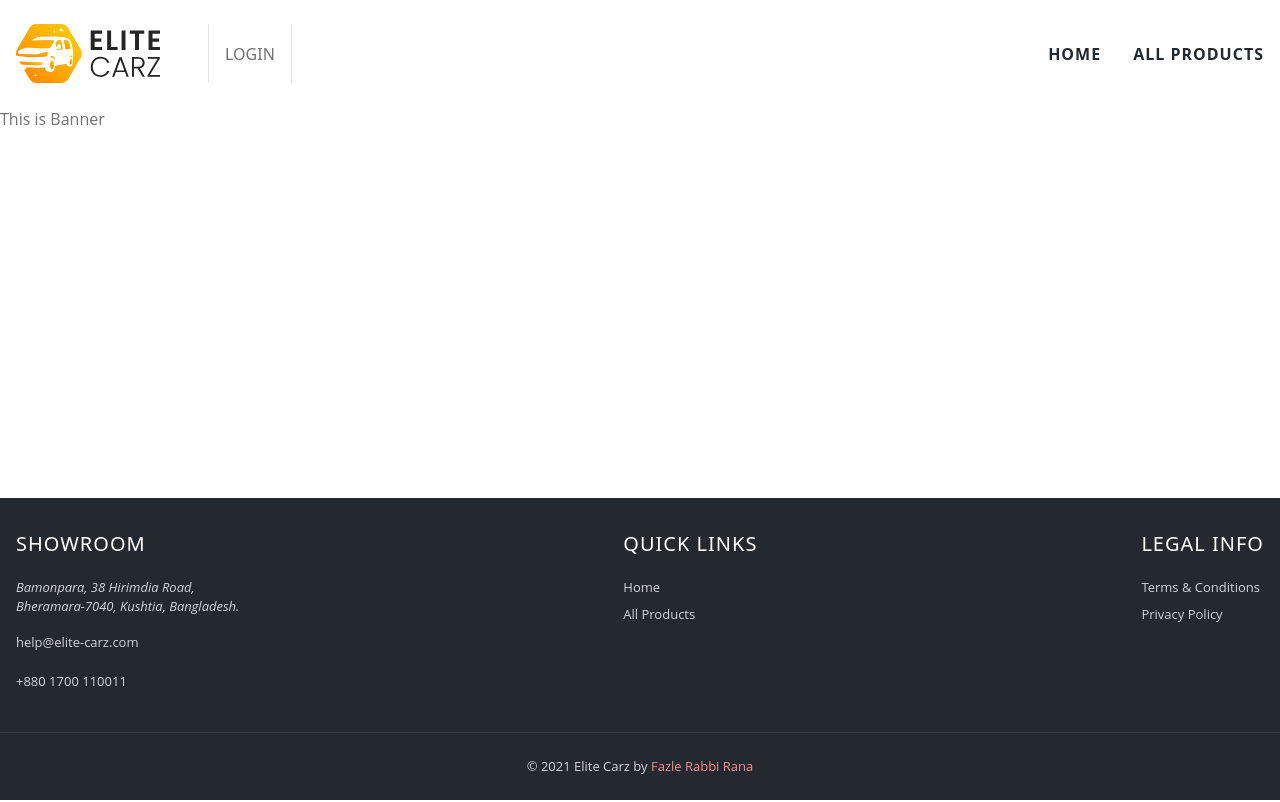
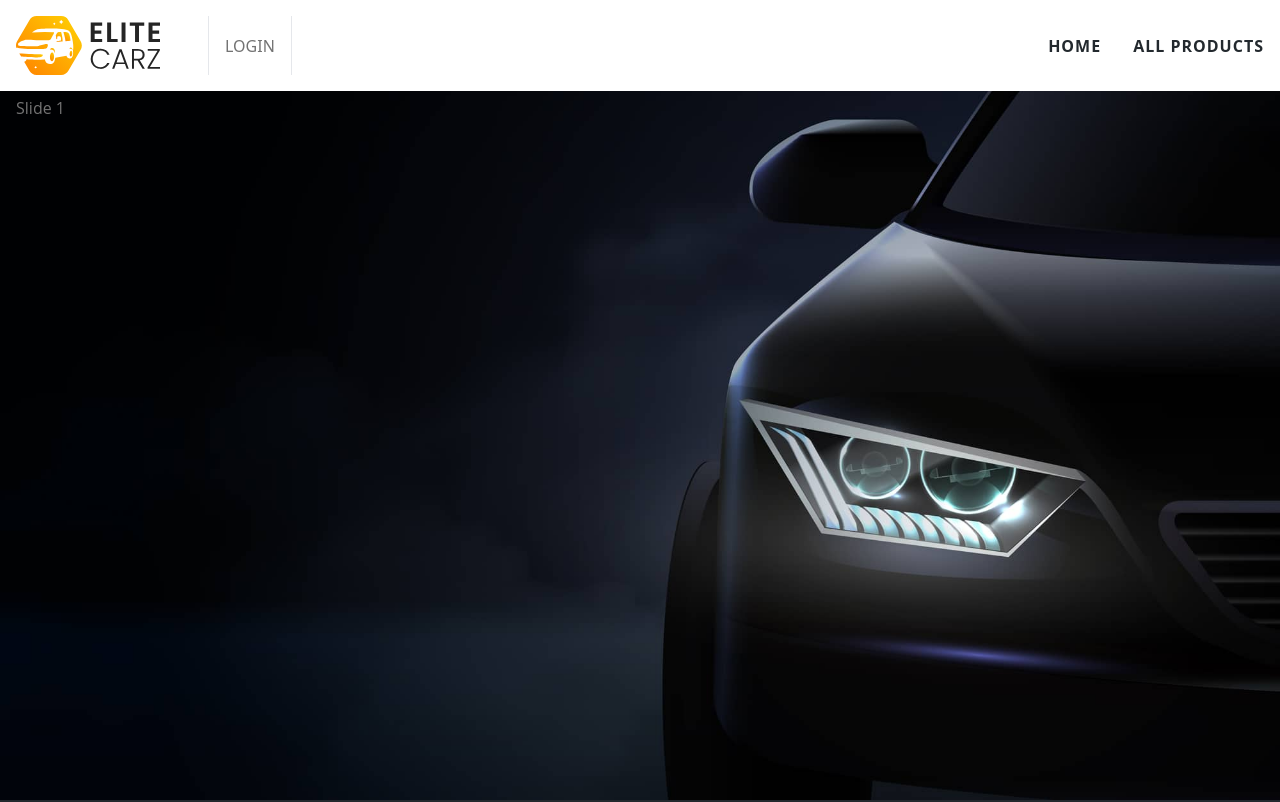
Before and after one commit to FazleRabbiRana/elite-carz-react-client-side, a React (Create React App) app: page / in a window 1280 px wide. Shown: the top 802 px of the page. Built offline with nearby package versions, Linux system fonts and the light colour scheme; no server answers.

Commit message:
home banner added

```diff
--- a/package.json
+++ b/package.json
@@ -17,7 +17,7 @@
     "react-router-dom": "^5.3.0",
     "react-scripts": "4.0.3",
     "react-scroll-up-button": "^1.6.4",
-    "swiper": "^7.2.0",
+    "swiper": "^6.8.4",
     "web-vitals": "^1.0.1"
   },
   "scripts": {
--- a/src/Pages/Home/Banner/Banner.js
+++ b/src/Pages/Home/Banner/Banner.js
@@ -1,9 +1,31 @@
 import React from 'react';
+import { Swiper, SwiperSlide } from 'swiper/react';
+import 'swiper/swiper-bundle.min.css';
+import 'swiper/swiper.min.css';
+import banner1 from '../../../images/banner/banner-bg-1.jpg';
+import banner2 from '../../../images/banner/banner-bg-2-1.jpg';
 
 const Banner = () => {
 	return (
-		<section id="home_banner">
-			This is Banner
+		<section id="home_banner" className="h-screen pt-16 md:pt-20">
+			<Swiper
+				spaceBetween={0}
+				slidesPerView={1}
+				onSlideChange={() => console.log('slide change')}
+				onSwiper={swiper => console.log(swiper)}
+				className="h-full"
+			>
+				<SwiperSlide style={{backgroundImage: `url(${banner1})`}} className="bg-no-repeat bg-cover bg-center">
+					<div className="container pt-4">
+						Slide 1
+					</div>
+				</SwiperSlide>
+				<SwiperSlide style={{backgroundImage: `url(${banner2})`}} className="bg-no-repeat bg-cover bg-center">
+					<div className="container pt-4">
+						Slide 2
+					</div>
+				</SwiperSlide>
+			</Swiper>
 		</section>
 	);
 };
--- a/src/Pages/Shared/Header/HeaderNavbar/HeaderNavbar.js
+++ b/src/Pages/Shared/Header/HeaderNavbar/HeaderNavbar.js
@@ -6,8 +6,8 @@ import MobileMenu from '../MobileMenu/MobileMenu';
 
 const HeaderNavbar = () => {
 	return (
-		<header id="header_main" className="navbar py-3 sm:py-4 lg:py-6 relative">
-			<div className="container flex justify-between">
+		<header id="header_main" className="navbar py-3 sm:py-4 absolute top-0 left-0 w-full z-30 bg-white">
+			<div className="container flex justify-between relative">
 				<div className="logo-wrapper flex-shrink-0 w-28 md:w-36">
 					<Link to="/home">
 						<img src={logo} alt="Elite Carz logo" className="w-full" />
```
Also changed, not shown: src/Pages/Home/Banner/Banner.css (added), 1 other file (tests, documents, lock files or other folders).
